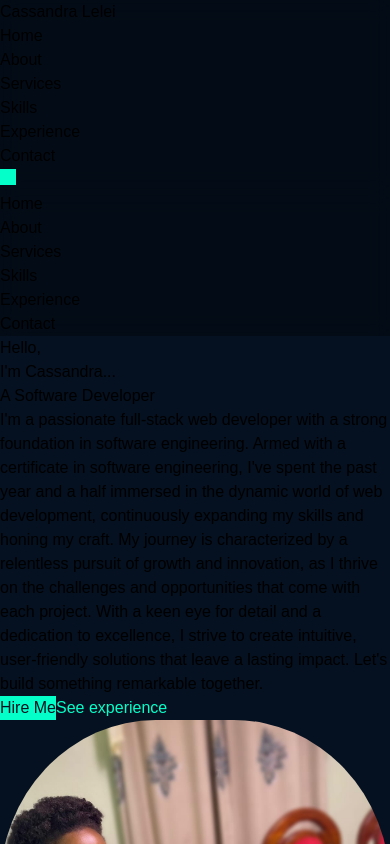
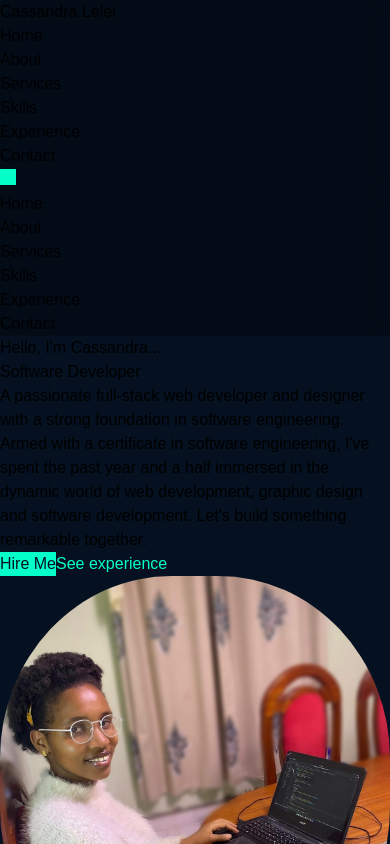
Before and after one commit to cassandra18/myPortfolio, a React (Vite) app in the folder Frontend/: page / in a window 390 px wide. Built offline with nearby package versions, Linux system fonts and the light colour scheme.

Commit message:
working onbout sectiona the

```diff
--- a/Frontend/package.json
+++ b/Frontend/package.json
@@ -10,6 +10,7 @@
     "preview": "vite preview"
   },
   "dependencies": {
+    "gsap": "^3.12.5",
     "postcss-cli": "^11.0.0",
     "react": "^18.2.0",
     "react-dom": "^18.2.0",
--- a/Frontend/src/components/about.jsx
+++ b/Frontend/src/components/about.jsx
@@ -3,11 +3,16 @@ import img2 from "../assets/img2.jpeg";
 
 export default function About() {
   return (
-    <div className="px-16 m-auto mb-36 mt-12">
-      <div className="flex justify-between gap-12 items-center">
+    <>
+     <h1 id="about" className="text-4xl text-white font-bold text-center">
+              About <span className="text-orange-500">Me</span>
+            </h1>
+    <div className="md:px-16 px-4 mx-auto mb-12 md:mb-32 mt-12">
+
+      <div className="flex flex-col md:flex-row justify-between gap-12 items-center">
 
         <div className=" relative ">
-          <div className="absolute top-0 left-0 w-full h-full flex justify-center items-center">
+          <div className="absolute  w-full h-full flex justify-center items-center">
             <div
               className=" mt-10 transform  rounded-full"
               style={{
@@ -39,15 +44,9 @@ export default function About() {
 
         <div className="text-white leading-relaxed w-full">
           <div>
-            <h1 id="about" className="text-4xl font-bold">
-              About <span className="text-orange-500">Me</span>
-            </h1>
 
-            <p className="py-4 ">
-            I'm a passionate software developer with a love for life, music, and creativity.
-            I find fulfillment in both the technical aspects of coding and the artistic side of design.
-            As a web developer and UI/UX designer, I strive to craft user-friendly and visually appealing experiences.
-            Being a mother to a wonderful daughter brings immense joy to my life, and her constant energy inspires me to keep learning and growing.
+            <p className="py-4 text-center ">
+            As a web developer, software developer and UI/UX designer, I strive to craft user-friendly and visually appealing experiences.
             Currently, I'm expanding my skillset by venturing into the world of mobile app creation, eager to bring user-centered design to the palm of people's hands.
             <br></br>
             To know more about me, click <a href="https://docs.google.com/document/d/e/2PACX-1vRJ1t5MqIrz8LBlikGzM0SsQUGFmUvIoc0uRNeWsQzIZIRX_Mgs0GGSU3lnAMEJeT_raqbM-05Htbuh/pub"
@@ -59,5 +58,6 @@ export default function About() {
         </div>
       </div>
     </div>
+    </>
   );
 }
--- a/Frontend/src/components/contact.jsx
+++ b/Frontend/src/components/contact.jsx
@@ -89,7 +89,7 @@ const Contact = () => {
   };
 
   return (
-    <div className="px-16 m-auto mb-36 mt-12 text-white">
+    <div id="contact" className="px-16 m-auto mb-36 mt-12 text-white">
       <h1 className="text-4xl font-bold my-12">
         Lets work <span className="text-orange-500">Together</span>
       </h1>
--- a/Frontend/src/components/header.jsx
+++ b/Frontend/src/components/header.jsx
@@ -80,9 +80,9 @@ const Header = () => {
 
       {/* Menu for small screens */}
 
-      <div className={`md:hidden, rounded-full ${isMenuOpen ? "" : "hidden"}`}>
+      <div className={`md:hidden, ${isMenuOpen ? "" : "hidden"}`}>
         <ul
-          className="text-lg text-white space-y-4 px-4 py-6"
+          className="text-lg text-white rounded-2xl space-y-4 px-4 py-6"
           style={{
             backdropFilter: "blur(10px)",
             background: "rgba(1, 1, 1, 0.3)",
--- a/Frontend/src/components/heroSection.jsx
+++ b/Frontend/src/components/heroSection.jsx
@@ -1,39 +1,49 @@
-import React from "react";
+import React, { useEffect } from "react";
 import img1 from "../assets/img1.jpeg";
-import { Link } from "react-router-dom";
+import { gsap } from "gsap";
+import { TextPlugin } from "gsap/TextPlugin";
+
+// Register the TextPlugin
+gsap.registerPlugin(TextPlugin);
 
 
 export default function HeroSection() {
+  // useEffect(() => {
+  //   console.log("Animating text...");
+  //   gsap.from(".typed-text", {
+  //     duration: 5.5,
+  //     text: {
+  //       value: "Software Developer",
+  //       delimiter: ""
+  //     },
+  //     ease: "power1.inOut"
+  //   });
+  // }, []);
+
   return (
-    <div id="hero-section" className="md:py-32 py-28 px-4 lg:py-16 md:px-16 mx-auto">
-      <div className="flex justify-between items-center">
-        <div className="text-white md:w-1/2 leading-relaxed lg:pt-10">
-          <h3 className="text-4xl">Hello,</h3>
-          <h2 className="text-4xl py-1" id="home">
-            I'm <span className="text-orange-500">Cassandra...</span>
+    <div   id="home" className="md:p-32 py-12 px-4 lg:py-16 md:px-16 mx-auto flex flex-col-reverse items-center md:flex-row">
+
+        <div className="text-white md:w-2/3 leading-relaxed lg:pt-10 md:pr-10">
+          <h2 className="md:text-4xl text-2xl py-1 ">
+            Hello, I'm <span className="text-orange-500">Cassandra...</span>
           </h2>
-          <h1 className="text-4xl font-bold">A Software Developer</h1>
+          <h1 className="md:text-4xl text-2xl font-bold" >Software Developer</h1>
           <p id="home" className="py-4">
-            I'm a passionate full-stack web developer with a strong foundation
+            A passionate full-stack web developer and designer with a strong foundation
             in software engineering. Armed with a certificate in software
             engineering, I've spent the past year and a half immersed in the
-            dynamic world of web development, continuously expanding my skills
-            and honing my craft. My journey is characterized by a relentless
-            pursuit of growth and innovation, as I thrive on the challenges and
-            opportunities that come with each project. With a keen eye for
-            detail and a dedication to excellence, I strive to create intuitive,
-            user-friendly solutions that leave a lasting impact. Let's build
-            something remarkable together.
+            dynamic world of web development, graphic design and software development.
+            Let's build something remarkable together.
 
           </p>
 
 
-          <div className="flex flex-col md:flex-row items-center mt-10">
+          <div className="flex flex-row justify-center items-center mt-7 bg-gray-800 py-2 md:bg-transparent">
             <a href="" target="_blank" rel="noopener noreferrer">
-              <button className="py-2  px-4 rounded-full mr-4">Hire Me </button>
+              <button className="py-1 md:py-2  px-4 rounded-full mr-4">Hire Me </button>
             </a>
             <a
-              className="green-color"
+              className="green-color pt-2"
               href="https://docs.google.com/document/d/e/2PACX-1vR4g6gWAvgmdcRca5oJevuZ0VDw8oasWN2q3F7D9Z-87dV2mbpedDxSP1nf7h7dYkNnKCFSoNpg704x/pub"
               target="_blank"
               rel="noopener noreferrer"
@@ -43,36 +53,27 @@ export default function HeroSection() {
           </div>
         </div>
 
-        <div className="md:w-1/2 relative ">
-          <div className="absolute top-0 left-0 w-full h-full flex justify-center items-center">
+        <div className="md:w-1/2 relative mt-10 md:mt-0 lg:mt-10 flex justify-center items-center  mb-10">
         <div
-              className="w-3/5 h-full mt-10 transform rotate-45 rounded-full"
+          className="absolute  w-2/3 h-full rounded-full flex justify-center items-center"
           style={{
-                marginLeft: "auto",
+            rotate: "45deg",
             backgroundImage: "linear-gradient(45deg, #F24E1E, #F24E1E)",
             boxShadow: "0 0 200px rgb(245, 78, 30)",
           }}
         ></div>
-          </div>
 
         <img
           src={img1}
-            alt="Cassandra Lelei image "
-            className="w-3/5 mt-10 "
+          alt="Cassandra Lelei image"
+          className="w-3/5 "
           style={{
-              borderRadius: "40%",
-              marginLeft: "auto",
+            borderRadius: "44%",
             position: "relative",
             zIndex: 1,
           }}
         />
       </div>
     </div>
-      {/*
-      <div className="absolute top-0 left-0 w-full h-full">
-        <div className="absolute top-1/4 left-1/4 transform -translate-x-1/2 -translate-y-1/2 w-64 h-64 rounded-full bg-gradient-to-br from-orange-500 to-green-500 opacity-50"></div>
-      </div>
-       */}
-    </div>
   );
 }
--- a/Frontend/src/index.css
+++ b/Frontend/src/index.css
@@ -38,3 +38,15 @@ body {
   -ms-overflow-style: none;  /* IE and Edge */
   scrollbar-width: none;  /* Firefox */
 }
+
+.typed-text {
+  width: 50%; /* Initial width */
+  background-color: orange;
+  overflow: hidden; /* Clip overflowing content */
+  animation: typing 1.5s steps(forwards, 40) ease-in-out;
+}
+
+@keyframes typing {
+  from { background-size: 0% 100%; }
+  to { background-size: 100% 100%; }
+}
```
Also changed, not shown: 1 other file (tests, documents, lock files or other folders). Lines whose indentation alone changed are shown as unchanged.
